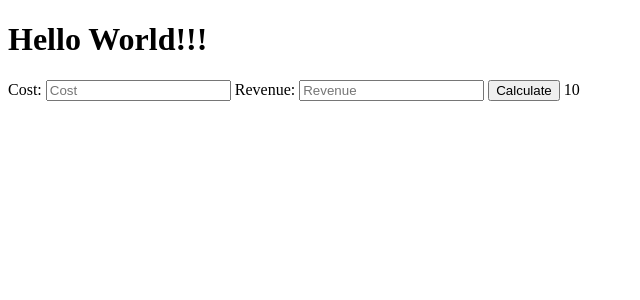
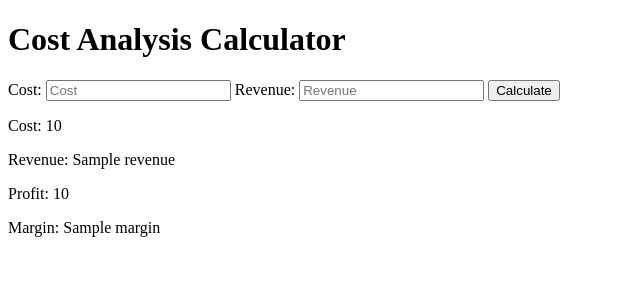
Before and after one commit to s-kuehn/Flask-App, a Flask app: template templates/index.html in a window 1280 px wide. Shown: the top 300 px of the page, without its empty margins (0-640 px from the left). Run offline with Flask 2, Linux system fonts and the light colour scheme; the template is opened without the code that fills it: most values are stand-ins (such as "Sample title", 1, 10 or a date in 2020).

Commit message:
Added calculator logic

```diff
--- a/app.py
+++ b/app.py
@@ -1,20 +1,33 @@
 from flask import Flask, render_template, request
 
 app = Flask(__name__)
+
+# Initialize Variables
+margin = 0
+cost = 0
+revenue = 0
 
 @app.route('/')
 def home():
 	return render_template('index.html')
 
 @app.route('/send', methods=['POST'])
-def send(sum=sum):
+def send(sum=sum, margin=margin, cost=cost, revenue=revenue):
 	if request.method == 'POST':
+
+		# Get variables from input form
 		cost = request.form['cost']
 		revenue = request.form['revenue']
-		print(cost)
 
-		sum = float(cost) + float(revenue)
-		return render_template('index.html', sum=sum)
+		# Calculate profit
+		sum = '$' + str(round(float(revenue) - float(cost)))
+
+		# Calculate margin
+		percent = round(abs(float(cost) / float(revenue) - 1) * 100, 2)
+		margin = str(percent) + '%'
+
+		# Return answers
+		return render_template('index.html', sum=sum, margin=margin, cost='$'+cost, revenue='$'+revenue)
 
 @app.route('/contact')
 def contact():
--- a/templates/base.html
+++ b/templates/base.html
@@ -1,7 +1,7 @@
 <!DOCTYPE html>
 <html>
 <head>
-	<title>Flask App v1</title>
+	<title>Cost Analysis Calculator</title>
 	{% block head %}{% endblock %}
 </head>
 <body>
--- a/templates/index.html
+++ b/templates/index.html
@@ -5,7 +5,7 @@
 {% endblock %}
 
 {% block body %}
-<h1>Hello World!!!</h1>
+<h1>Cost Analysis Calculator</h1>
 
 <div class='container'>
 	<form action='/send' method="post">
@@ -17,8 +17,15 @@
 
 		<input type="submit" value="Calculate" name="submit">
 
-		{{ sum }}
+	</form>
 
-	</form>
+	<p>Cost: {{ cost }}</p>
+
+	<p>Revenue: {{ revenue }}</p>
+
+	<p>Profit: {{ sum }}</p>
+
+	<p>Margin: {{ margin }}</p>
+
 </div>
 {% endblock %}
```
Also changed, not shown: 1 other file.
